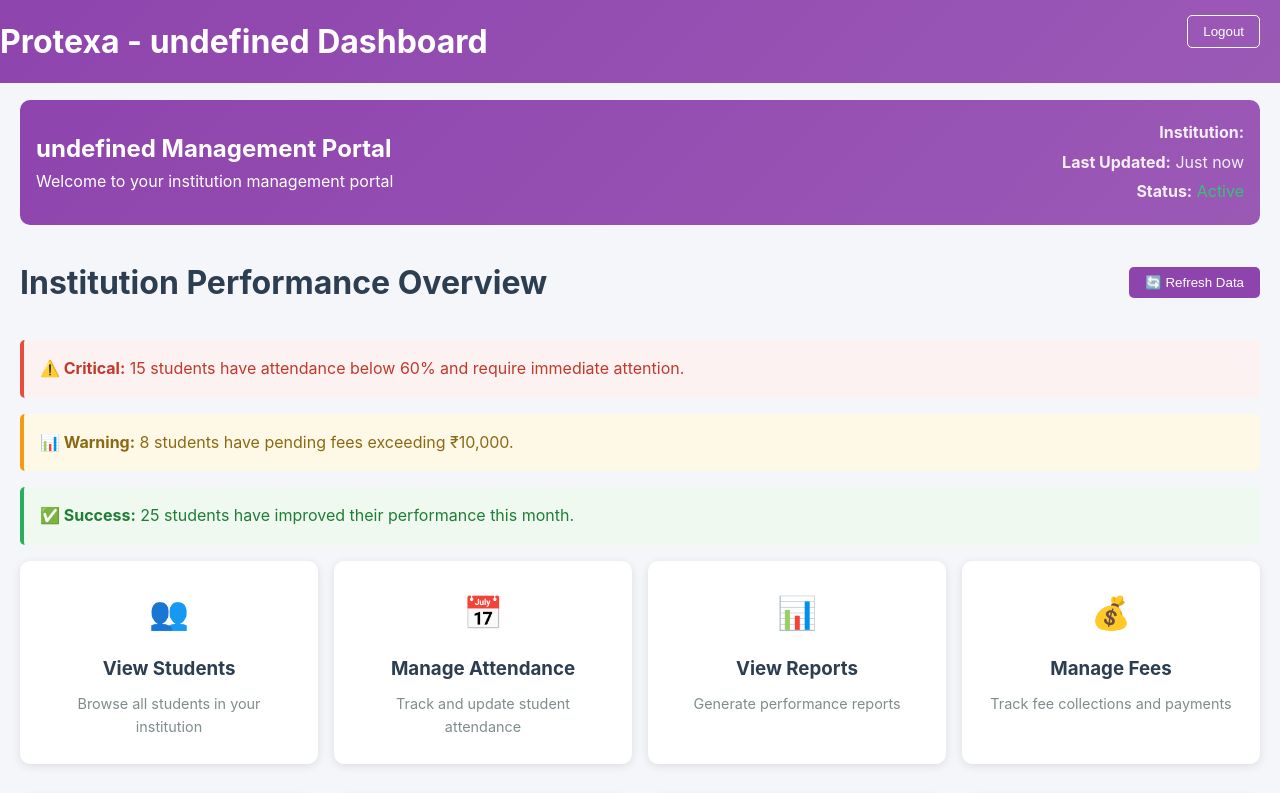
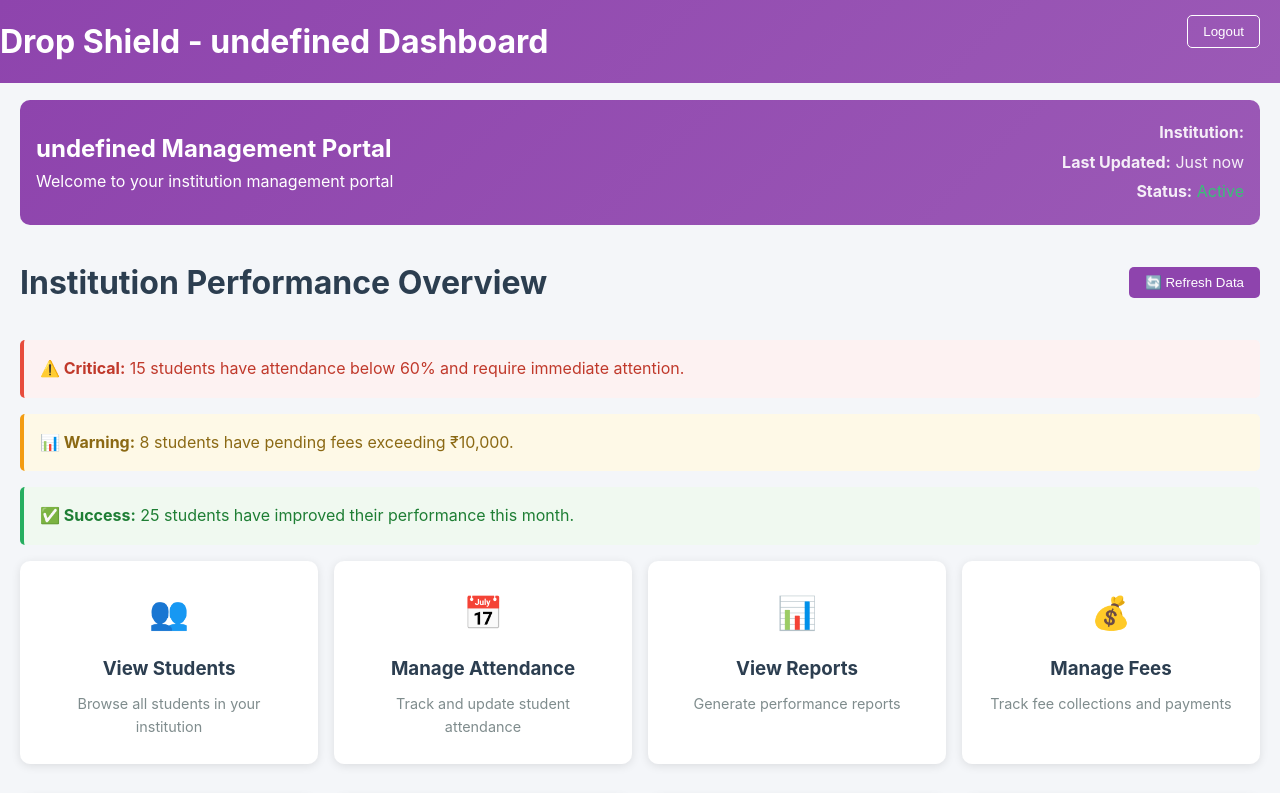
Before and after one commit to Pranavtej-18/SIH-25, a plain HTML site: page InstitutionDashboard.html in a window 1280 px wide. Shown: the top 793 px of the page. Drawn offline with Linux system fonts and the light colour scheme; sample sign-in values are in the browser's storage.

Commit message:
Update InstitutionDashboard.html

```diff
--- a/InstitutionDashboard.html
+++ b/InstitutionDashboard.html
@@ -656,7 +656,7 @@
 
             // Update dashboard with user's institution data
             document.querySelector('h1').textContent =
-                `Protexa - ${userData.institution} Dashboard`;
+                `Drop Shield - ${userData.institution} Dashboard`;
 
             document.getElementById('institutionName').textContent =
                 `${userData.institution} Management Portal`;
```
